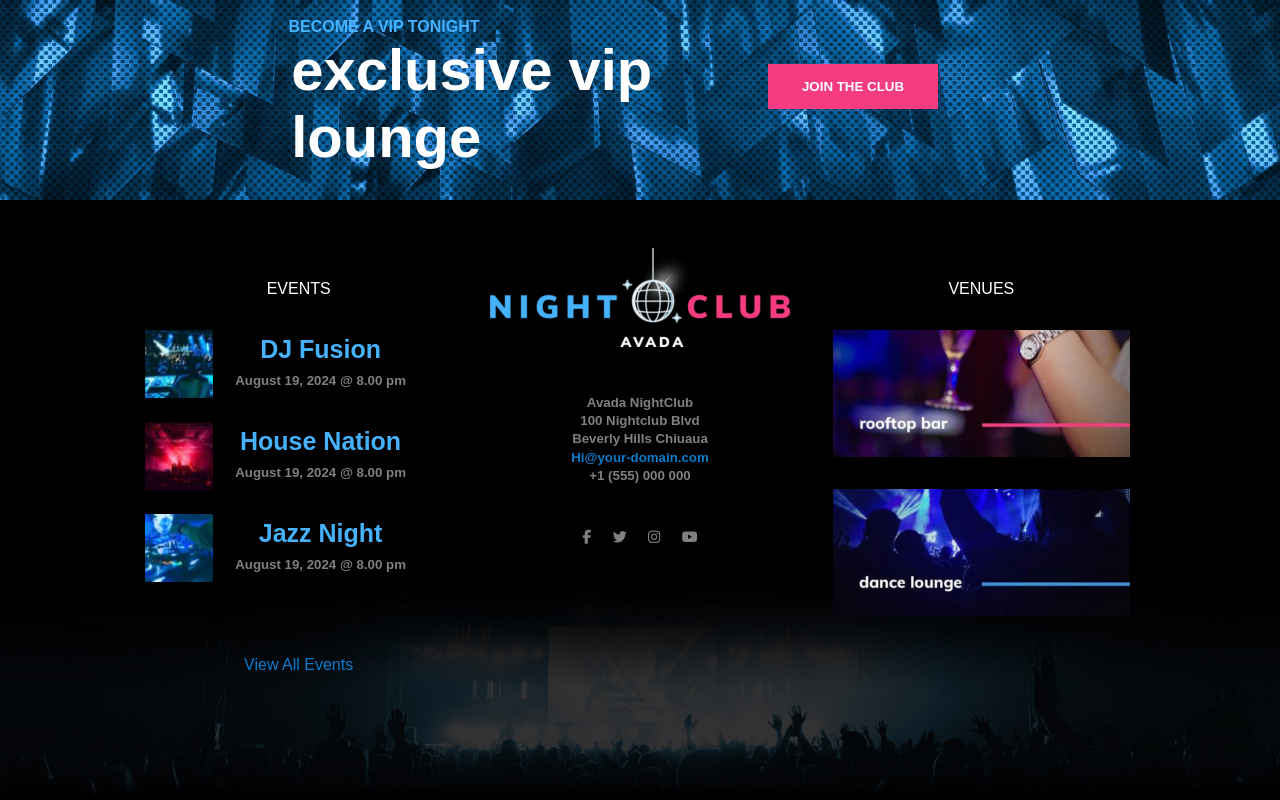
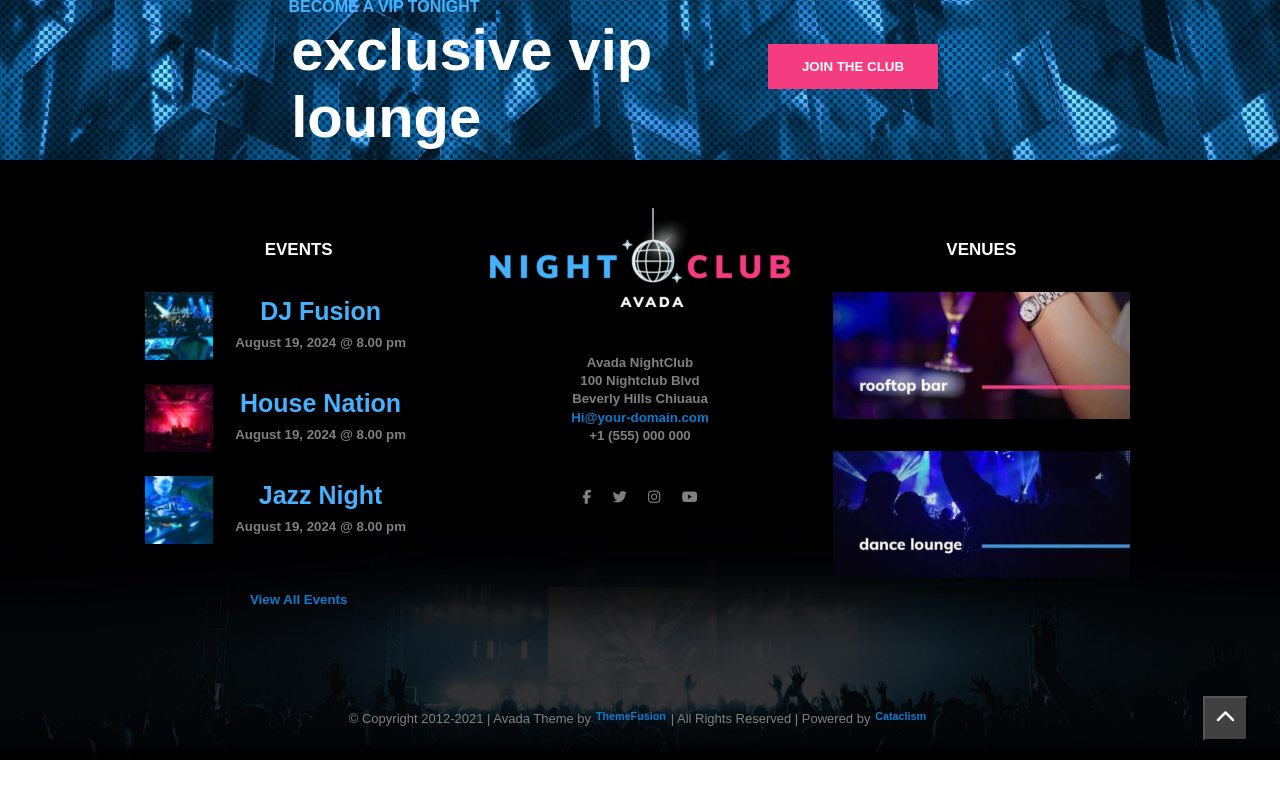
Before and after one commit to MarcoPicca/proj-html-vuejs, a Vue app: page / in a window 1280 px wide. Shown: the part 3790-4590 px from the top of the page. After the commit the page ends 4550 px from the top, so only its background shows below. Built offline with nearby package versions, Linux system fonts and the light colour scheme.

Commit message:
layout con tentativo di button scroll up

```diff
--- a/src/components/AppFooter.vue
+++ b/src/components/AppFooter.vue
@@ -4,27 +4,27 @@
             <div class="col mt">
                 <h4>events</h4>
                 <article class="content-footer">
-                    <img src="../assets/img/avada-nightclub-events-6-66x66.jpg" alt="">
+                    <img class="img-scale" src="../assets/img/avada-nightclub-events-6-66x66.jpg" alt="">
                     <div class="content-text">
                         <h3>DJ Fusion</h3>
                         <h5>August 19, 2024 @ 8.00 pm</h5>
                     </div>
                 </article>
                 <article class="content-footer">
-                    <img src="../assets/img/avada-nightclub-events-5-66x66.jpg" alt="">
+                    <img class="img-scale" src="../assets/img/avada-nightclub-events-5-66x66.jpg" alt="">
                     <div class="content-text">
                         <h3>House Nation</h3>
                         <h5>August 19, 2024 @ 8.00 pm</h5>
                     </div>
                 </article>
                 <article class="content-footer mb">
-                    <img src="../assets/img/avada-nightclub-events-4-66x66.jpg" alt="">
+                    <img class="img-scale" src="../assets/img/avada-nightclub-events-4-66x66.jpg" alt="">
                     <div class="content-text">
                         <h3>Jazz Night</h3>
                         <h5>August 19, 2024 @ 8.00 pm</h5>
                     </div>
                 </article>
-                <p>View All Events</p>
+                <h5 class="blue">View All Events</h5>
             </div>
             <div class="col">
                 <img class="mb" src="../assets/img/avada-nightclub-logo-2x-300x99.png" alt="">
@@ -36,10 +36,10 @@
                     <h5>+1 (555) 000 000</h5>
                 </div>
                 <div class="box-icon">
-                    <i class="fa-brands fa-facebook-f fa-sm" style="color: gray;"></i>
-                    <i class="fa-brands fa-twitter fa-sm" style="color: gray;"></i>
-                    <i class="fa-brands fa-instagram fa-sm" style="color: gray;"></i>
-                    <i class="fa-brands fa-youtube fa-sm" style="color: gray;"></i>
+                    <i class="fa-brands fa-facebook-f fa-sm icon" style="color: gray;"></i>
+                    <i class="fa-brands fa-twitter fa-sm icon" style="color: gray;"></i>
+                    <i class="fa-brands fa-instagram fa-sm icon" style="color: gray;"></i>
+                    <i class="fa-brands fa-youtube fa-sm icon" style="color: gray;"></i>
                 </div>
             </div>
             <div class="col mt">
@@ -47,6 +47,13 @@
                 <img class="img" src="../assets/img/avada-nightclub-footer-rooftop-400x171.jpg" alt="">
                 <img class="img" src="../assets/img/avada-nightclub-footer-dancelounge-400x171.jpg" alt="">
             </div>
+        </div>
+        <div class="container-copyright">
+            <div class="empty-space"></div>
+            <div class="copyright">
+                © Copyright 2012-2021 | Avada Theme by <h5 class="blue">ThemeFusion</h5> | All Rights Reserved | Powered by <h5 class="blue big-mr">Cataclism</h5>
+            </div>
+            <button><i class="fa-solid fa-chevron-up fa-xl" style="color: #ffffff;"></i></button>
         </div>
     </section>
 </template>
@@ -68,6 +75,7 @@ export default {
         background-size: cover;
         display: flex;
         justify-content: center;
+        flex-wrap: wrap;
     }
 
     .container-column{
@@ -75,6 +83,7 @@ export default {
         height: 70%;
         display: flex;
         margin-top: 3rem;
+        margin-bottom: 3rem;
     }
 
     .col{
@@ -88,7 +97,8 @@ export default {
     h4{
         color: white;
         text-transform: uppercase;
-        font-weight: lighter;
+        font-weight: bold;
+        font-size: 17px;
         margin-bottom: 2rem;
     }
 
@@ -97,6 +107,11 @@ export default {
         height: 68px;
         margin-bottom: 1.5rem;
         display: flex;
+    }
+
+    .content-footer:hover .img-scale{
+        scale: 1.2;
+        transition: .3s;
     }
 
     .content-text{
@@ -112,9 +127,19 @@ export default {
         margin-bottom: .6rem;
     }
 
+    h3:hover{
+        color: #f63c81;
+    }
+
     h5{
         color: gray;
         margin-bottom: .2rem;
+        margin-left: .3rem;
+        margin-right: .3rem;
+    }
+
+    h5:hover{
+        color: white;
     }
 
     p{
@@ -152,4 +177,42 @@ export default {
         width: 87%;
         margin-bottom: 2rem;
     }
+
+    .img:hover{
+        scale: 1.2;
+        transition: .3s;
+    }
+
+    .container-copyright{
+        width: 100%;
+        height: 70px;
+        display: flex;
+        justify-content: space-between;
+        align-items: center;
+        font-size: 13px;
+        color:  gray;
+    }
+
+    .copyright{
+        width: 50%;
+        height: 100%;
+        display: flex;
+        justify-content: center;
+        align-items: center;
+    }
+
+    button{
+        width: 45px;
+        height: 45px;
+        display: flex;
+        justify-content: center;
+        align-items: center;
+        background-color: rgb(65, 65, 65);
+        margin-right: 2rem;
+    }
+
+    .empty-space{
+        width: 6%;
+        height: 100%;
+    }
 </style>
--- a/src/components/AppMainParticles/FooterMain.vue
+++ b/src/components/AppMainParticles/FooterMain.vue
@@ -21,11 +21,12 @@ export default {
 <style lang="scss" scoped>
     .container-footer-main{
         width: 100%;
-        height: 260px;
+        height: 220px;
         background-image: url(../../assets/img/avada-nightclub-vip-hero-new.jpg);
         background-position: center;
         background-size: cover;
         display: flex;
+
     }
 
     .container-content-footer-main{
--- a/src/components/AppMainParticles/MainMain.vue
+++ b/src/components/AppMainParticles/MainMain.vue
@@ -33,10 +33,7 @@ export default {
         display: flex;
         flex-direction: column;
         align-items: center;
-        position: relative;
     }
-
-
 
     h4{
         text-transform: uppercase;
--- a/src/components/AppMainParticles/MainMainParticles/CardsMain.vue
+++ b/src/components/AppMainParticles/MainMainParticles/CardsMain.vue
@@ -56,6 +56,11 @@ export default {
         margin-bottom: 2rem;
     }
 
+    .card:hover{
+        scale: 1.2;
+        transition: .3s;
+    }
+
     .img-card{
         width: 100%;
     }
```
